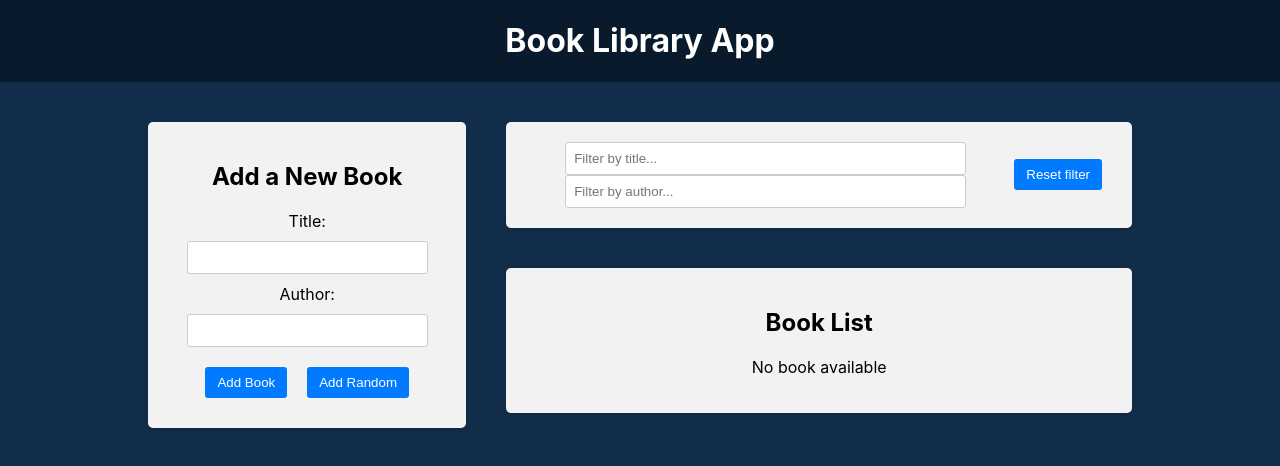
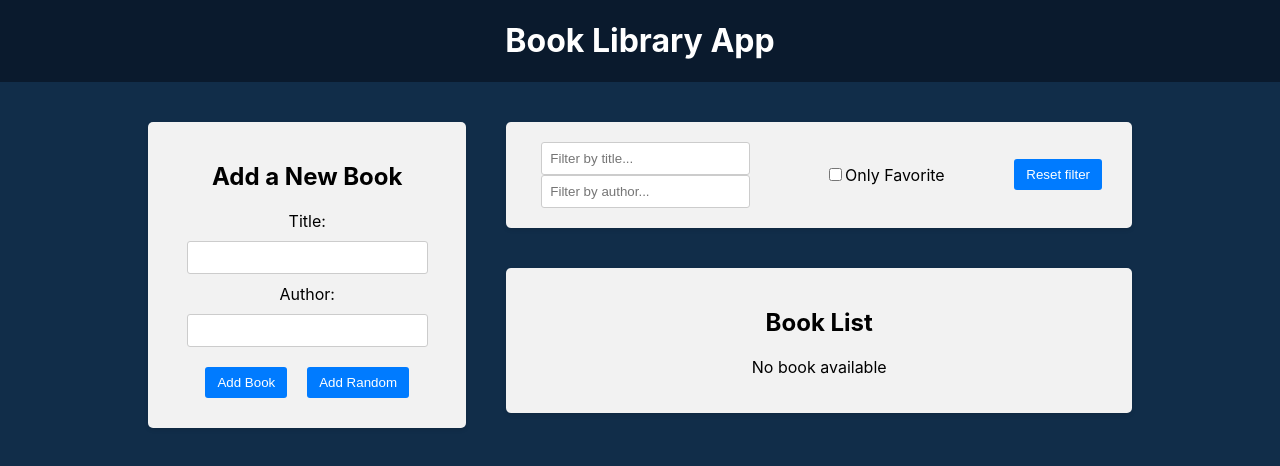
Before and after one commit to Dave-07/React-booklist, a React (Create React App) app in the folder frontend/: page / in a window 1280 px wide. Shown: the top 466 px of the page. Built offline with nearby package versions, Linux system fonts and the light colour scheme; the HTML template or start-up script is replaced by a standard one.

Commit message:
favorite check box filter

```diff
--- a/frontend/src/components/BookList/BookList.js
+++ b/frontend/src/components/BookList/BookList.js
@@ -2,12 +2,13 @@ import './BookList.css'
 import { BsBookmarkStarFill, BsBookmarkStar } from 'react-icons/bs';
 import { useSelector, useDispatch } from 'react-redux';
 import { deleteBook, toggleFavorite } from '../../redux/books/actionCreators';
-import { selectTitleFilter, selectAuthorFilter } from '../../redux/slices/filterSlice';
+import { selectTitleFilter, selectAuthorFilter, selectOnlyFavoriteFilter } from '../../redux/slices/filterSlice';
 
 const BookList = () => {
     const books = useSelector(state => state.books);
     const titleFilter = useSelector(selectTitleFilter);
     const authorFilter = useSelector(selectAuthorFilter);
+    const onlyFavoriteFilter = useSelector(selectOnlyFavoriteFilter);
     const dispatch = useDispatch();
 
     const handleDeleteBook = id => {
@@ -17,10 +18,11 @@ const BookList = () => {
         dispatch(toggleFavorite(id));
     }
 
-    const filteredBooks = books.filter(({ title, author }) => {
+    const filteredBooks = books.filter(({ title, author, isFavorite }) => {
         const titleMatch = titleFilter ? title.toLowerCase().includes(titleFilter.toLowerCase()) : true;
         const authorMatch = authorFilter ? author.toLowerCase().includes(authorFilter.toLowerCase()) : true;
-        return titleMatch && authorMatch;
+        const favoriteMatch = onlyFavoriteFilter ? isFavorite : true;
+        return titleMatch && authorMatch && favoriteMatch;
     });
 
 
--- a/frontend/src/components/Filter/Filter.js
+++ b/frontend/src/components/Filter/Filter.js
@@ -1,17 +1,30 @@
 import { useDispatch, useSelector } from 'react-redux';
-import { setTitleFilter, setAuthorFilter, selectTitleFilter, selectAuthorFilter, resetFilter } from '../../redux/slices/filterSlice';
+import {
+    setTitleFilter,
+    setAuthorFilter,
+    setOnlyFavoriteFilter,
+    selectTitleFilter,
+    selectAuthorFilter,
+    selectOnlyFavoriteFilter,
+    resetFilter } from '../../redux/slices/filterSlice';
 import './Filter.css';
 
 const Filter = () => {
     const dispatch = useDispatch();
     const titleFilter = useSelector(selectTitleFilter);
     const authorFilter = useSelector(selectAuthorFilter);
+    const onlyFavoriteFilter = useSelector(selectOnlyFavoriteFilter);
 
     const handleTitleFilterChange = e => {
         dispatch(setTitleFilter(e.target.value))
     }
+
     const handleAuthorFilterChange = e => {
         dispatch(setAuthorFilter(e.target.value))
+    }
+
+    const handleOnlyFavoriteFilterChange = () => {
+        dispatch(setOnlyFavoriteFilter())
     }
 
     const handleResetFilter = () => {
@@ -35,6 +48,16 @@ const Filter = () => {
                         placeholder="Filter by author..."
                     />
                 </div>
+                <div className='filter-group'>
+                    <label>
+                        <input
+                        type="checkbox"
+                        checked={onlyFavoriteFilter}
+                        onChange={handleOnlyFavoriteFilterChange}
+                        />
+                        Only Favorite
+                    </label>
+                </div>
                 <button type='button' onClick={handleResetFilter}>Reset filter</button>
             </div>
         </div>
--- a/frontend/src/redux/slices/filterSlice.js
+++ b/frontend/src/redux/slices/filterSlice.js
@@ -2,8 +2,9 @@ import { createSlice } from '@reduxjs/toolkit';
 
 const initialState = {
     title: '',
-    author: ''
-}
+    author: '',
+    onlyFavorite: false
+};
 
 const filterSlice = createSlice({
     name: 'filter',
@@ -15,16 +16,19 @@ const filterSlice = createSlice({
         setAuthorFilter: (state, action) => {
             state.author = action.payload;
         },
-        resetFilter: (state) => {
+        setOnlyFavoriteFilter: (state) => {
+            state.onlyFavorite = !state.onlyFavorite;
+        },
+        resetFilter: () => {
             return initialState;
         }
     }
 });
 
-export const { setTitleFilter, setAuthorFilter, resetFilter } = filterSlice.actions;
+export const { setTitleFilter, setAuthorFilter, setOnlyFavoriteFilter, resetFilter } = filterSlice.actions;
 
 export const selectTitleFilter = state => state.filter.title;
-
-export const selectAuthorFilter = state => state.filter.title;
+export const selectAuthorFilter = state => state.filter.author;
+export const selectOnlyFavoriteFilter = state => state.filter.onlyFavorite;
 
 export default filterSlice.reducer;
```
